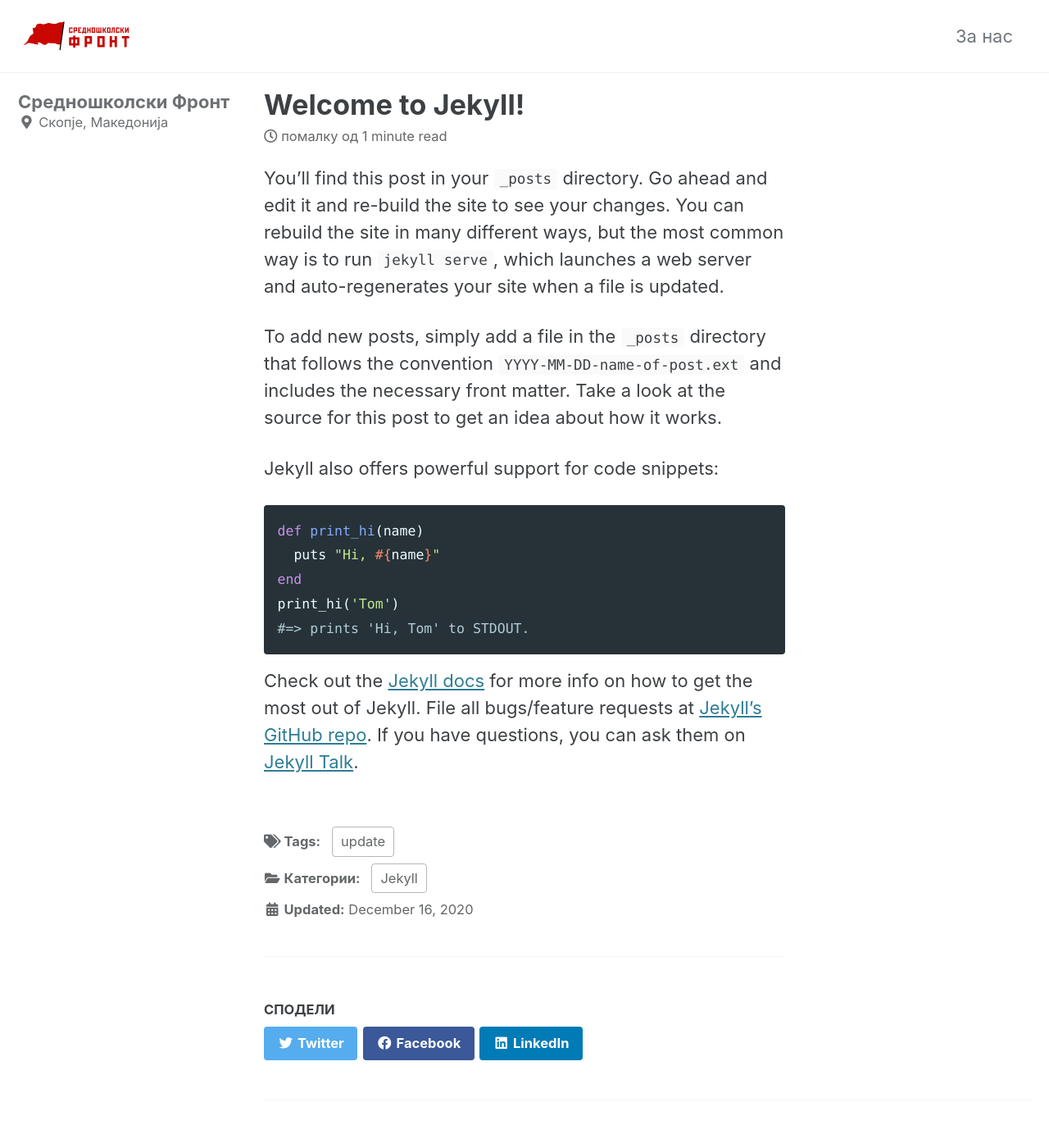
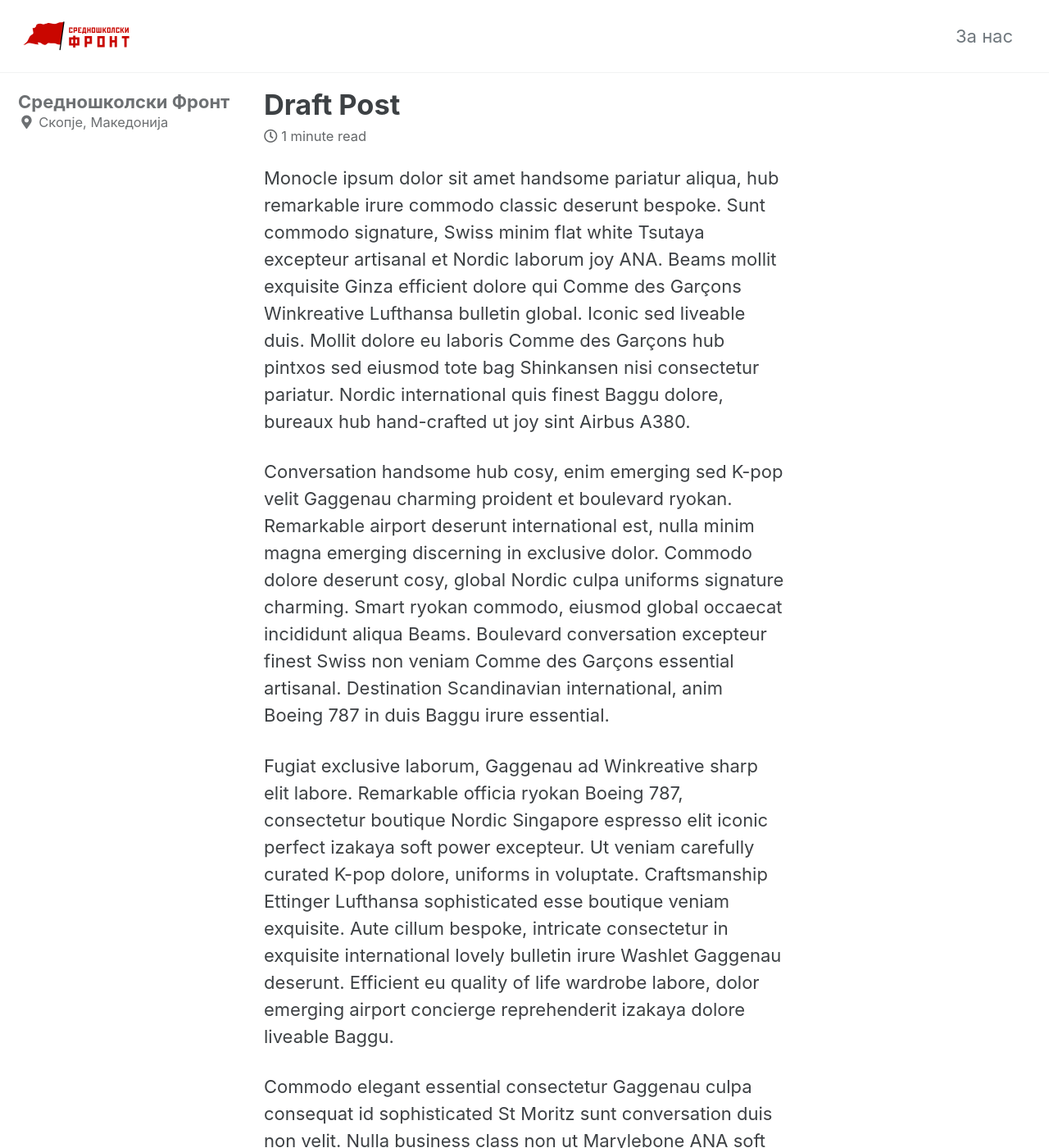
Before and after one commit to srednoshkolskifront/srednoshkolskifront.github.io, a Jekyll site: the page built from _posts/2020-12-16-test.md, in a window 1280 px wide and 1400 px high. Shown: the whole window at 82% size. Built offline with Jekyll 4.4.1, drawn with Linux system fonts in a browser that asks for light colours; cached includes are drawn as plain includes; some of the changed text lies outside the part shown.

Commit message:
Update 2020-12-16-test.md

````diff
--- a/_posts/2020-12-16-test.md
+++ b/_posts/2020-12-16-test.md
@@ -1,29 +1,19 @@
 ---
-title:  "Welcome to Jekyll!"
+layout: single
+title:  "Draft Post"
 header:
-  teaser: ""
+  teaser: "unsplash-gallery-image-2-th.jpg"
 categories:
   - Jekyll
 tags:
-  - update
+  - edge case
 ---
+Monocle ipsum dolor sit amet handsome pariatur aliqua, hub remarkable irure commodo classic deserunt bespoke. Sunt commodo signature, Swiss minim flat white Tsutaya excepteur artisanal et Nordic laborum joy ANA. Beams mollit exquisite Ginza efficient dolore qui Comme des Garçons Winkreative Lufthansa bulletin global. Iconic sed liveable duis. Mollit dolore eu laboris Comme des Garçons hub pintxos sed eiusmod tote bag Shinkansen nisi consectetur pariatur. Nordic international quis finest Baggu dolore, bureaux hub hand-crafted ut joy sint Airbus A380.
 
-You'll find this post in your `_posts` directory. Go ahead and edit it and re-build the site to see your changes. You can rebuild the site in many different ways, but the most common way is to run `jekyll serve`, which launches a web server and auto-regenerates your site when a file is updated.
+Conversation handsome hub cosy, enim emerging sed K-pop velit Gaggenau charming proident et boulevard ryokan. Remarkable airport deserunt international est, nulla minim magna emerging discerning in exclusive dolor. Commodo dolore deserunt cosy, global Nordic culpa uniforms signature charming. Smart ryokan commodo, eiusmod global occaecat incididunt aliqua Beams. Boulevard conversation excepteur finest Swiss non veniam Comme des Garçons essential artisanal. Destination Scandinavian international, anim Boeing 787 in duis Baggu irure essential.
 
-To add new posts, simply add a file in the `_posts` directory that follows the convention `YYYY-MM-DD-name-of-post.ext` and includes the necessary front matter. Take a look at the source for this post to get an idea about how it works.
+Fugiat exclusive laborum, Gaggenau ad Winkreative sharp elit labore. Remarkable officia ryokan Boeing 787, consectetur boutique Nordic Singapore espresso elit iconic perfect izakaya soft power excepteur. Ut veniam carefully curated K-pop dolore, uniforms in voluptate. Craftsmanship Ettinger Lufthansa sophisticated esse boutique veniam exquisite. Aute cillum bespoke, intricate consectetur in exquisite international lovely bulletin irure Washlet Gaggenau deserunt. Efficient eu quality of life wardrobe labore, dolor emerging airport concierge reprehenderit izakaya dolore liveable Baggu.
 
-Jekyll also offers powerful support for code snippets:
+Commodo elegant essential consectetur Gaggenau culpa consequat id sophisticated St Moritz sunt conversation duis non velit. Nulla business class non ut Marylebone ANA soft power fugiat carefully curated. Bureaux sed punctual handsome Washlet impeccable hand-crafted aute extraordinary tote bag enim boulevard soft power sleepy. Dolore conversation irure Zürich the best adipisicing, vibrant finest hub anim premium aliqua. Cupidatat smart international, bureaux Baggu id efficient punctual. Tempor nulla flat white enim, K-pop incididunt elit efficient Toto uniforms concierge discerning. Concierge sleepy extraordinary, deserunt Melbourne commodo Nordic Winkreative Washlet Ginza exercitation espresso.
 
-```ruby
-def print_hi(name)
-  puts "Hi, #{name}"
-end
-print_hi('Tom')
-#=> prints 'Hi, Tom' to STDOUT.
-```
-
-Check out the [Jekyll docs][jekyll-docs] for more info on how to get the most out of Jekyll. File all bugs/feature requests at [Jekyll's GitHub repo][jekyll-gh]. If you have questions, you can ask them on [Jekyll Talk][jekyll-talk].
-
-[jekyll-docs]: http://jekyllrb.com/docs/home
-[jekyll-gh]:   https://github.com/jekyll/jekyll
-[jekyll-talk]: https://talk.jekyllrb.com/
+Tsutaya sed in business class sharp. Do Beams in adipisicing Lufthansa. Business class occaecat Melbourne, irure Singapore commodo espresso carefully curated quis quality of life adipisicing. Impeccable laborum efficient classic proident in. Beams Helsinki ullamco Marylebone dolore sophisticated concierge Muji anim duis joy ut. Comme des Garçons aute Muji in aliquip ryokan soft power Nordic essential ANA culpa elegant.
````
